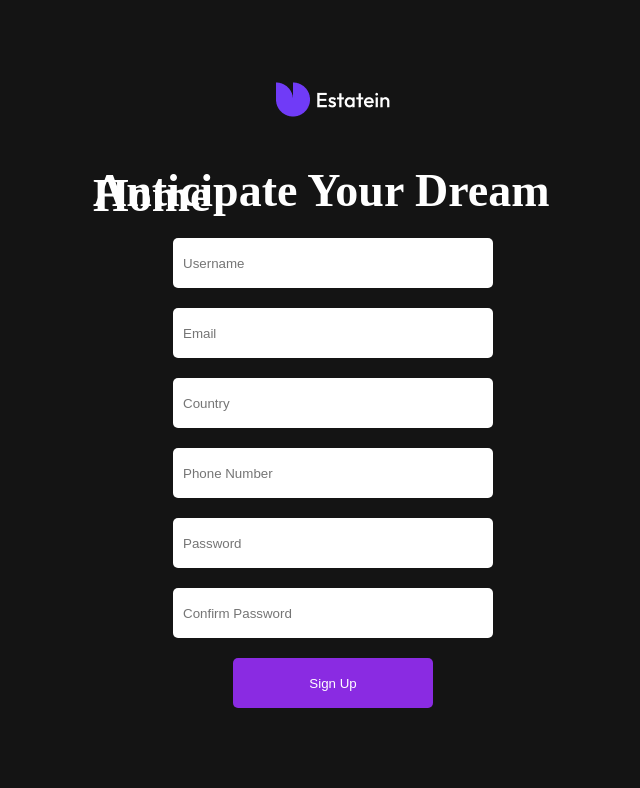
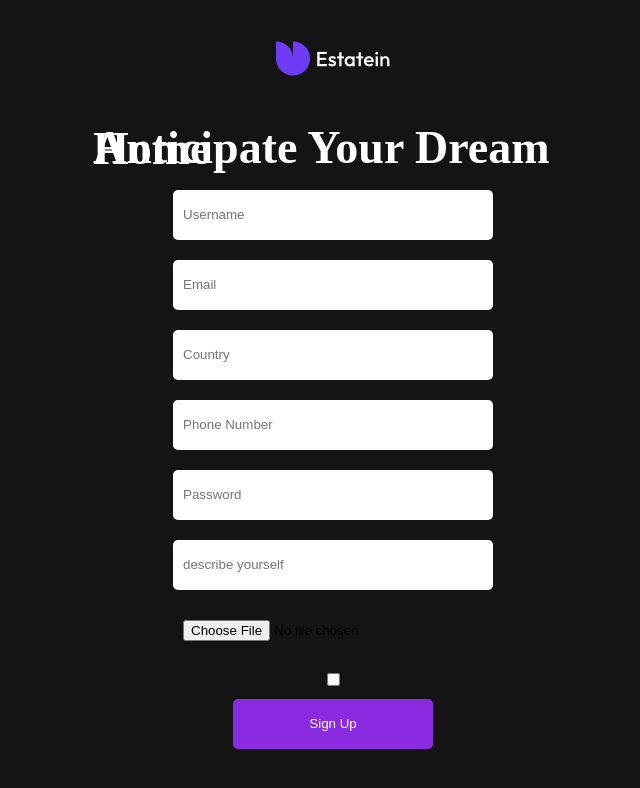
Before and after one commit to DeVTeJ10/Home-ly, a React (Vite) app: page /signup in a window 1280 px wide. Shown: the top 788 px of the page, without its empty margins (307-947 px from the left). Built offline with nearby package versions, Linux system fonts and the light colour scheme.

Commit message:
refactoring the signup page for much needed information

```diff
--- a/src/Auth/Signup/signup.css
+++ b/src/Auth/Signup/signup.css
@@ -8,7 +8,7 @@
     align-items: center;
     justify-content: center;
     height: 100vh;
-    line-height:5px;
+    line-height:1px;
 }
 
 .signup-input{
--- a/src/Auth/Signup/signup.jsx
+++ b/src/Auth/Signup/signup.jsx
@@ -18,7 +18,9 @@ const SignUp = () => {
         <input type='text' placeholder='Country' className='signup-input'/>
         <input type='number' placeholder='Phone Number' className='signup-input'/>
         <input type="password" placeholder="Password" className='signup-input'/>
-        <input type="password" placeholder="Confirm Password" className='signup-input'/>
+        <input type="text" placeholder="describe yourself" className='signup-input'/>
+        <input type="file" placeholder="Upload Image" className='signup-input'/>
+        <input type="checkbox" className='ticking the box'/>
         <button className='signup-button'>Sign Up</button>
       </div>
       </div>
```
